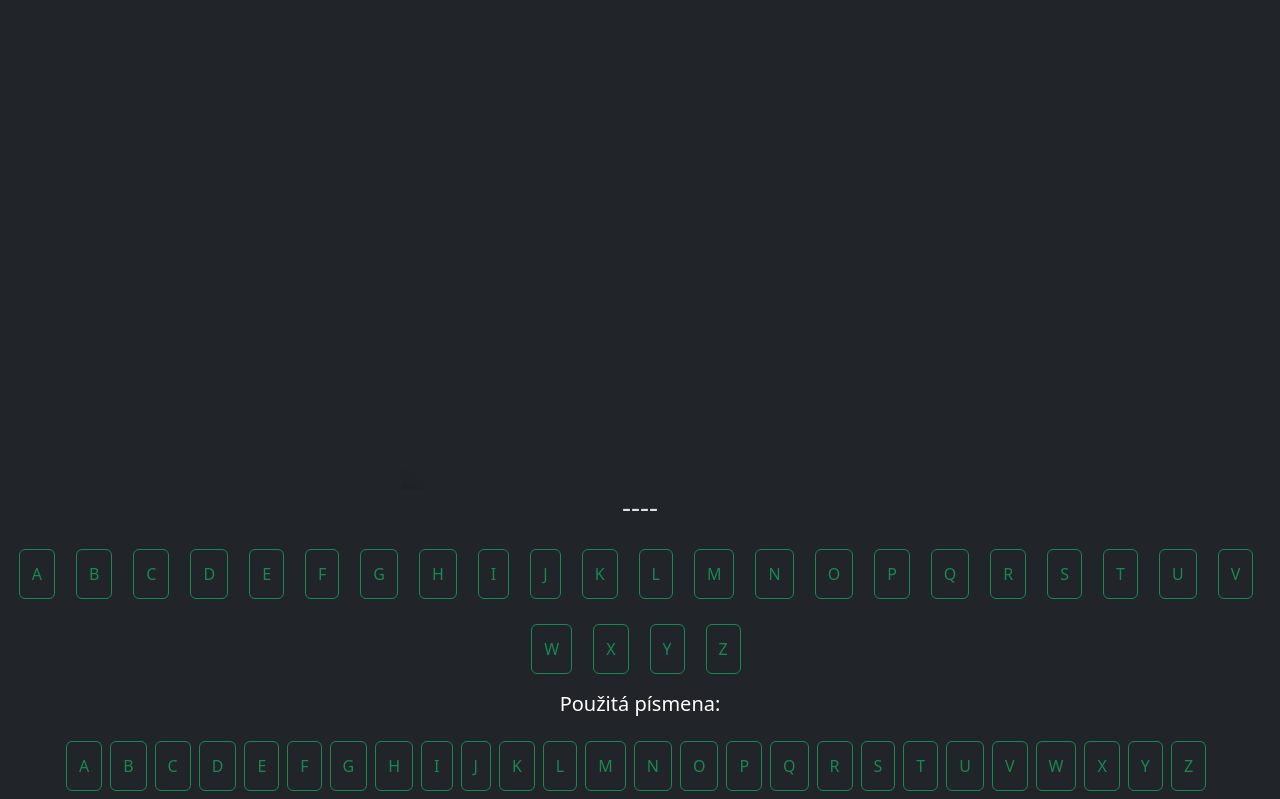
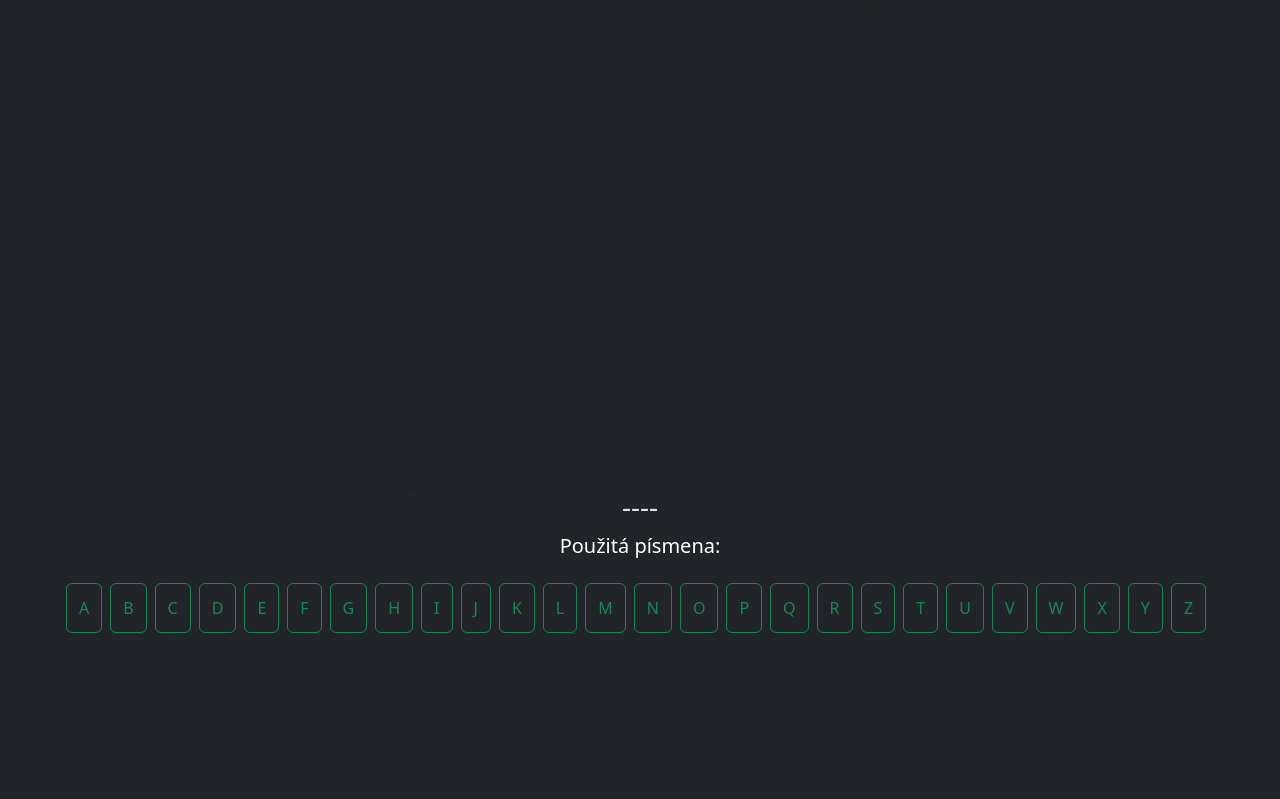
Before and after one commit to Ejdyz/Hangman, a PHP site: page /sites/game.php in a window 1280 px wide. Shown: the part 257-1056 px from the top of the page. After the commit the page ends 898 px from the top, so only its background shows below. Run offline with PHP 8.4, Linux system fonts and the light colour scheme.

Commit message:
fix: button of every letter of the alphabet

```diff
--- a/sites/game.php
+++ b/sites/game.php
@@ -46,40 +46,12 @@
       <div id="buttons" class="input">
         <h3 id="hiddenWord"></h3>
 
-          <button class="btn btn-outline-success me-2" id="0" type="submit" onclick="guess('a')">A</button>
-          <button class="btn btn-outline-success me-2" id="1" type="submit" onclick="guess('b')">B</button>
-          <button class="btn btn-outline-success me-2" id="2" type="submit" onclick="guess('c')">C</button>
-          <button class="btn btn-outline-success me-2" id="3" type="submit" onclick="guess('d')">D</button>
-          <button class="btn btn-outline-success me-2" id="4" type="submit" onclick="guess('e')">E</button>
-          <button class="btn btn-outline-success me-2" id="5" type="submit" onclick="guess('f')">F</button>
-          <button class="btn btn-outline-success me-2" id="6" type="submit" onclick="guess('g')">G</button>
-          <button class="btn btn-outline-success me-2" id="7" type="submit" onclick="guess('h')">H</button>
-          <button class="btn btn-outline-success me-2" id="8" type="submit" onclick="guess('i')">I</button>
-          <button class="btn btn-outline-success me-2" id="9" type="submit" onclick="guess('j')">J</button>
-          <button class="btn btn-outline-success me-2" id="10" type="submit" onclick="guess('k')">K</button>
-          <button class="btn btn-outline-success me-2" id="11" type="submit" onclick="guess('l')">L</button>
-          <button class="btn btn-outline-success me-2" id="12" type="submit" onclick="guess('m')">M</button>
-          <button class="btn btn-outline-success me-2" id="13" type="submit" onclick="guess('n')">N</button>
-          <button class="btn btn-outline-success me-2" id="14" type="submit" onclick="guess('o')">O</button>
-          <button class="btn btn-outline-success me-2" id="15" type="submit" onclick="guess('p')">P</button>
-          <button class="btn btn-outline-success me-2" id="16" type="submit" onclick="guess('q')">Q</button>
-          <button class="btn btn-outline-success me-2" id="17" type="submit" onclick="guess('r')">R</button>
-          <button class="btn btn-outline-success me-2" id="18" type="submit" onclick="guess('s')">S</button>
-          <button class="btn btn-outline-success me-2" id="19" type="submit" onclick="guess('t')">T</button>
-          <button class="btn btn-outline-success me-2" id="20" type="submit" onclick="guess('u')">U</button>
-          <button class="btn btn-outline-success me-2" id="21" type="submit" onclick="guess('v')">V</button>
-          <button class="btn btn-outline-success me-2" id="22" type="submit" onclick="guess('w')">W</button>
-          <button class="btn btn-outline-success me-2" id="23" type="submit" onclick="guess('x')">X</button>
-          <button class="btn btn-outline-success me-2" id="24" type="submit" onclick="guess('y')">Y</button>
-          <button class="btn btn-outline-success me-2" id="25" type="submit" onclick="guess('z')">Z</button>
-
 
         <h5 style="color:white; margin-top:10px;" id="usedLetters">Použitá písmena: </h5>
       </div>
   </div>
 
 
-    <script src="https://randojs.com/2.0.0.js"></script>
 
     <script src="../scripts/game-script.js"></script>
 
```
Also changed, not shown: scripts/game-script.js (+37 -28 lines).
